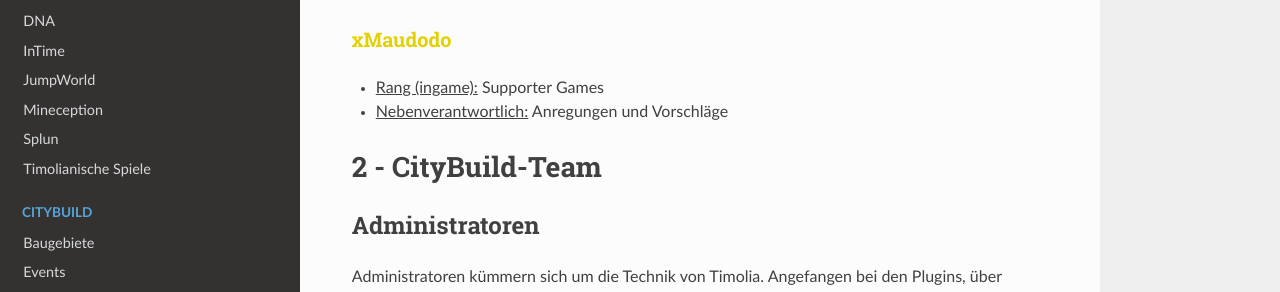
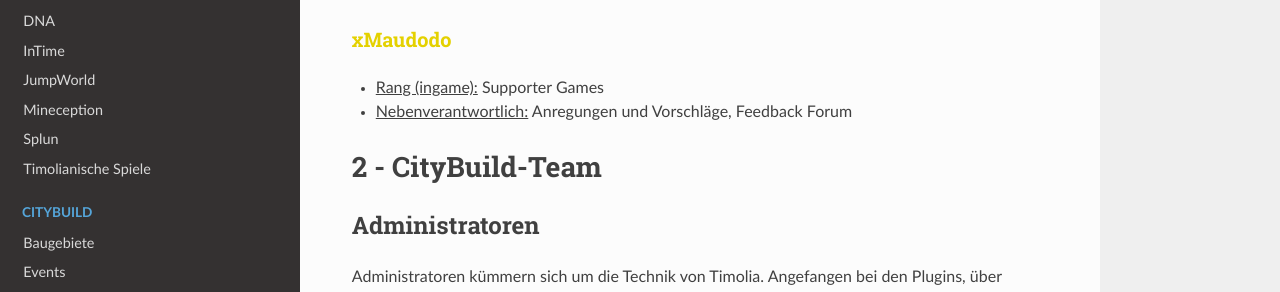
Before and after one commit to TimoliaDE/HowTo, an MkDocs documentation site: the page built from docs/team/members.md, in a window 1280 px wide and 900 px high, scrolled down 7862 px. Shown: the part 156-448 px from the top of the window. Built offline with MkDocs 1.6.1, drawn with Linux system fonts in a browser that asks for light colours; nearby versions of some CDN libraries; old or Windows-style settings are respelled for this version of MkDocs.

```diff
--- a/docs/team/members.md
+++ b/docs/team/members.md
@@ -257,7 +257,7 @@ Sie stehen für alle grundlegenden Fragen und Reports zur Verfügung und sind di
 
 ### <strong><span style="color:#E4D100">xMaudodo</span></strong>
 - <u>Rang (ingame):</u> Supporter Games
-- <u>Nebenverantwortlich:</u> Anregungen und Vorschläge
+- <u>Nebenverantwortlich:</u> Anregungen und Vorschläge, Feedback Forum
 
 
 # 2 - CityBuild-Team
```
Also changed, not shown: docs/team/responsibilities.md (+1 -0 lines).
